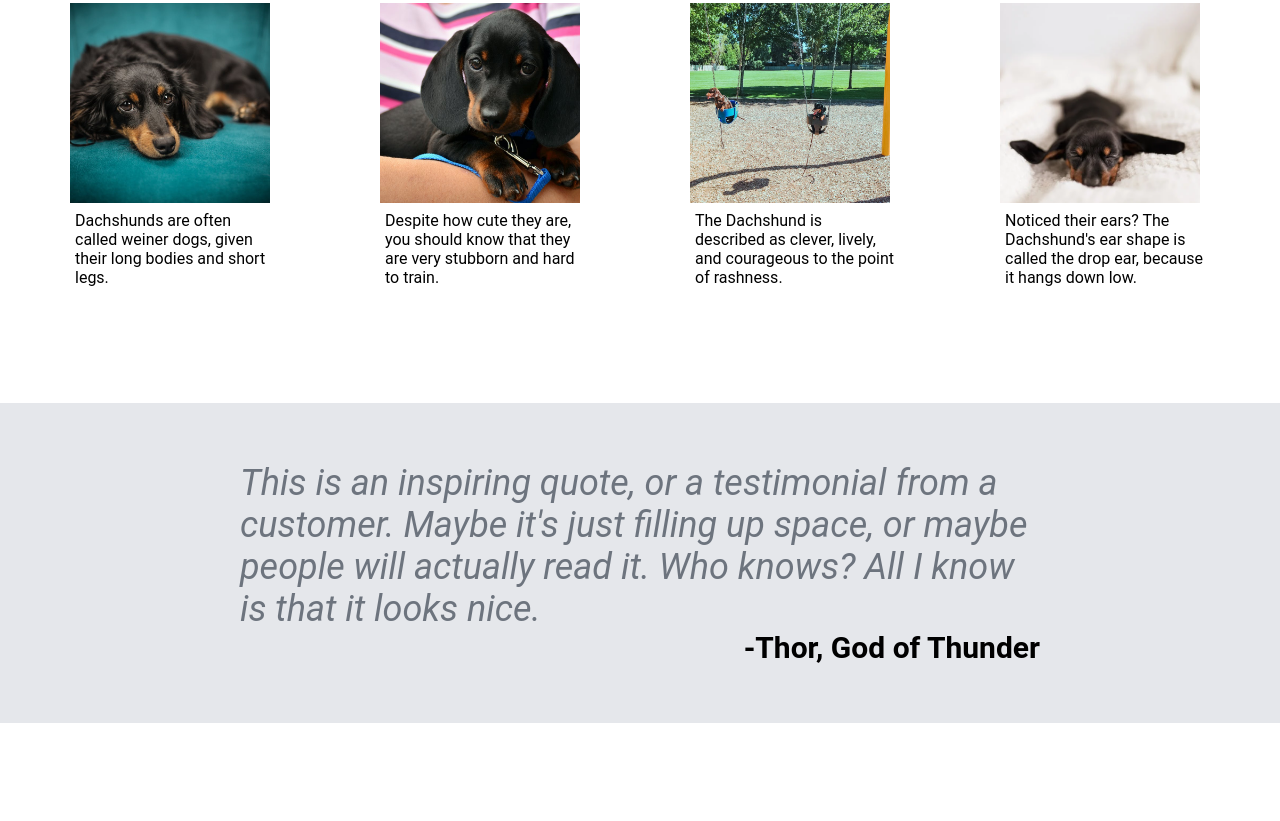
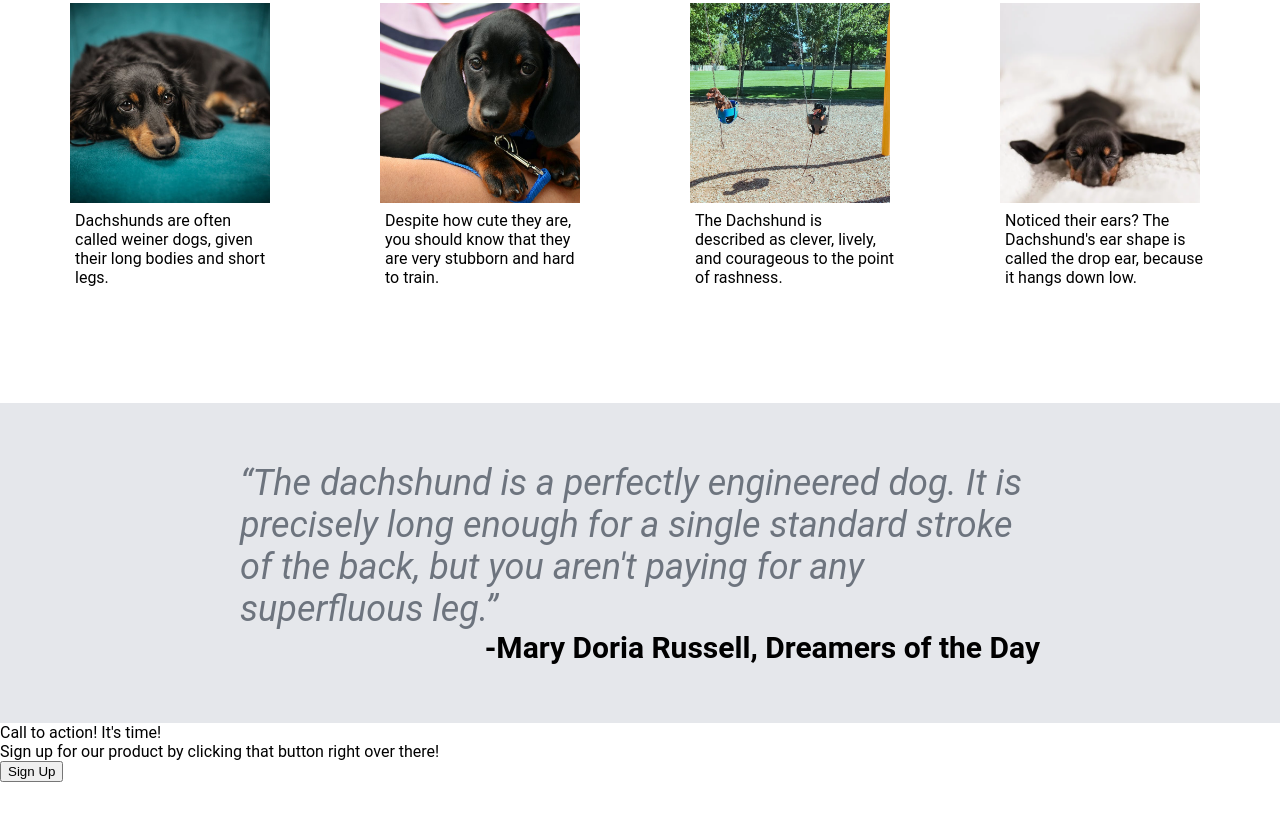
Before and after one commit to JasonJiang1999/Landing-Page-Project, a plain HTML site: page index.html in a window 1280 px wide. Shown: the part 555-1376 px from the top of the page. Drawn offline with Linux system fonts and the light colour scheme.

Commit message:
Change quote and author, add signup container

```diff
--- a/index.html
+++ b/index.html
@@ -51,9 +51,21 @@
 
     <div class="quote-container">
         <div class="quote-block">
-            <div class="quote">This is an inspiring quote, or a testimonial from a customer. Maybe it's just filling up space, or maybe people will actually read it. Who knows? All I know is that it looks nice.</div>
-            <div class="author">-Thor, God of Thunder</div>
+            <div class="quote">“The dachshund is a perfectly engineered dog. It is precisely long enough for a single standard stroke of the back, but you aren't paying for any superfluous leg.”</div>
+            <div class="author">-Mary Doria Russell, Dreamers of the Day</div>
         </div>
     </div>
+
+    <div class="signup-container">
+        <div class="signup">
+            <div class="call">Call to action! It's time!</div>
+            <div class="signup-inside">
+                <div>Sign up for our product by clicking that button right over there!</div>
+                <button class="signup-button">Sign Up</button></div>
+            </div>
+        </div>
+    </div>
+
+
 </body>
 </html>
```
